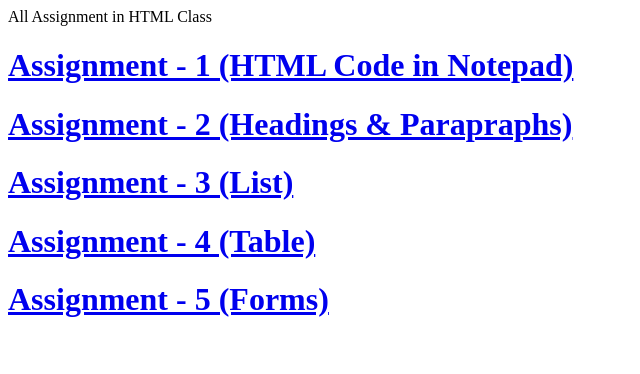
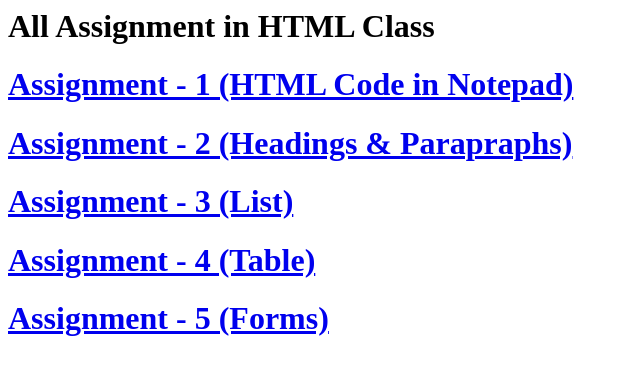
Before and after one commit to salman-attari/this, a plain HTML site: page index.html in a window 1280 px wide. Shown: the whole page, without its empty margins (0-640 px from the left). Drawn offline with Linux system fonts and the light colour scheme.

Commit message:
Index Page Heading was Missed but now added

```diff
--- a/index.html
+++ b/index.html
@@ -4,7 +4,7 @@
 
 <body>
 
-    <p>All Assignment in HTML Class</p>
+    <h1>All Assignment in HTML Class</h1>
 
     <h1><a href="#" target="_blank">Assignment - 1 (HTML Code in Notepad)</a></h1>
 
```
